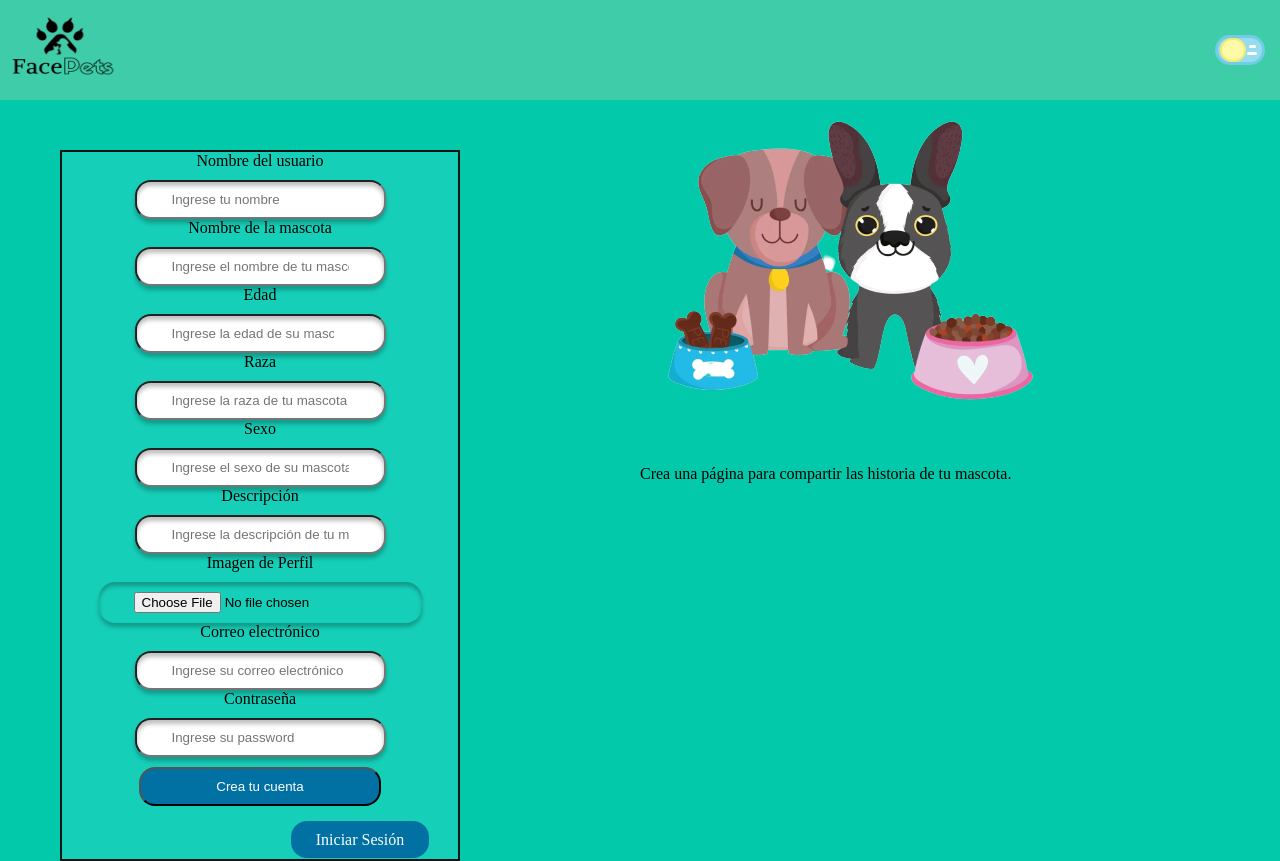
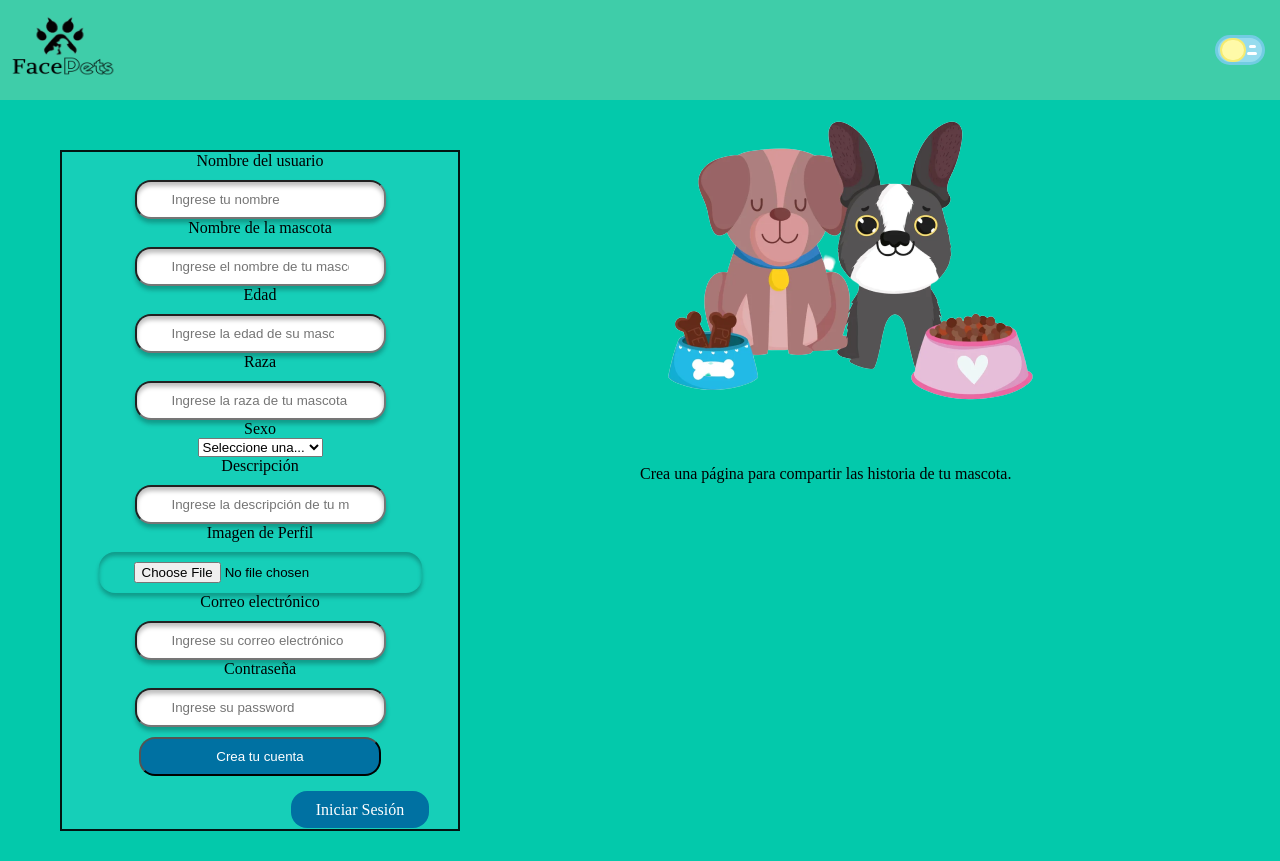
Before and after one commit to anamad8/FacePets, a React (Create React App) app in the folder frontend/: page /register in a window 1280 px wide. After the commit the page ends 831 px from the top, so only its background shows below. Built offline with nearby package versions, Linux system fonts and the light colour scheme.

Commit message:
Minor changes

```diff
--- a/frontend/src/Components/Profile/profile.jsx
+++ b/frontend/src/Components/Profile/profile.jsx
@@ -29,7 +29,7 @@ return(
         <div className="profileData">
         <h1 style={{
             display:'inline'
-        }}>{datas.petName}</h1>{datas.gender ==0 ? <span> <BsGenderFemale/> </span>:<span> <BsGenderMale/></span>}
+        }}>{datas.petName}</h1>{datas.gender == 1 ? <span> <BsGenderFemale/> </span>:<span> <BsGenderMale/></span>}
         <span className="profileAge"> Edad: {datas.petAge}</span>
         <h1>{datas.breed}</h1>
         </div>
--- a/frontend/src/Components/Register/Register.jsx
+++ b/frontend/src/Components/Register/Register.jsx
@@ -21,15 +21,20 @@ function Register() {
     });
 
     const[errors, setErrors] = useState({});
+    const [stateSelect, setStateSelect] = useState(input.gender);
 
     const handleChange = (e) => {
         if(e.target.name === 'image'){
             setInputs({
               ...input,
               [e.target.name]: e.target.files,
-            })
-
-          }else{
+            })} else if(e.target.name === "gender"){
+                setInputs({
+                    ...input,
+                    [e.target.name]: e.target.value,
+                  });
+                  setStateSelect(e.target.value);
+            }else{
               setInputs({
               ...input,
               [e.target.name]: e.target.value
@@ -146,8 +151,15 @@ function Register() {
                             {errors.breed ?<p>{errors.breed}</p> : ""}
 
                             Sexo
-                            <input type="text" placeholder='Ingrese el sexo de su mascota' name="gender"
-                                 onChange={handleChange}/>
+                            <select
+                            value={stateSelect}
+                            name="gender"
+                            onChange={handleChange}
+                            >
+                                <option value="">Seleccione una...</option>
+                                <option value="0">Masculino</option>
+                                <option value="1">Femenino</option>
+                            </select>
                             {errors.gender ?<p>{errors.gender}</p> : ""}
 
                             Descripción
--- a/frontend/src/Context/DataContext.jsx
+++ b/frontend/src/Context/DataContext.jsx
@@ -7,7 +7,7 @@ export function useDataContext() {
     return useContext(DataContext);
   }
 
-export const DataProveder = ({children}) => {
+export const DataProvider = ({children}) => {
 
 
     const [user,setUser] = useState()
--- a/frontend/src/index.js
+++ b/frontend/src/index.js
@@ -2,15 +2,15 @@ import React from "react";
 import ReactDOM from "react-dom/client";
 import App from "./App";
 import { BrowserRouter } from "react-router-dom";
-import { DataProveder } from './Context/DataContext';
+import { DataProvider } from './Context/DataContext';
 
 
 
 const root = ReactDOM.createRoot(document.getElementById("root"));
 root.render(
-  <DataProveder>
+  <DataProvider>
     <BrowserRouter>
       <App />
     </BrowserRouter>
-  </DataProveder>
+  </DataProvider>
 );
```
